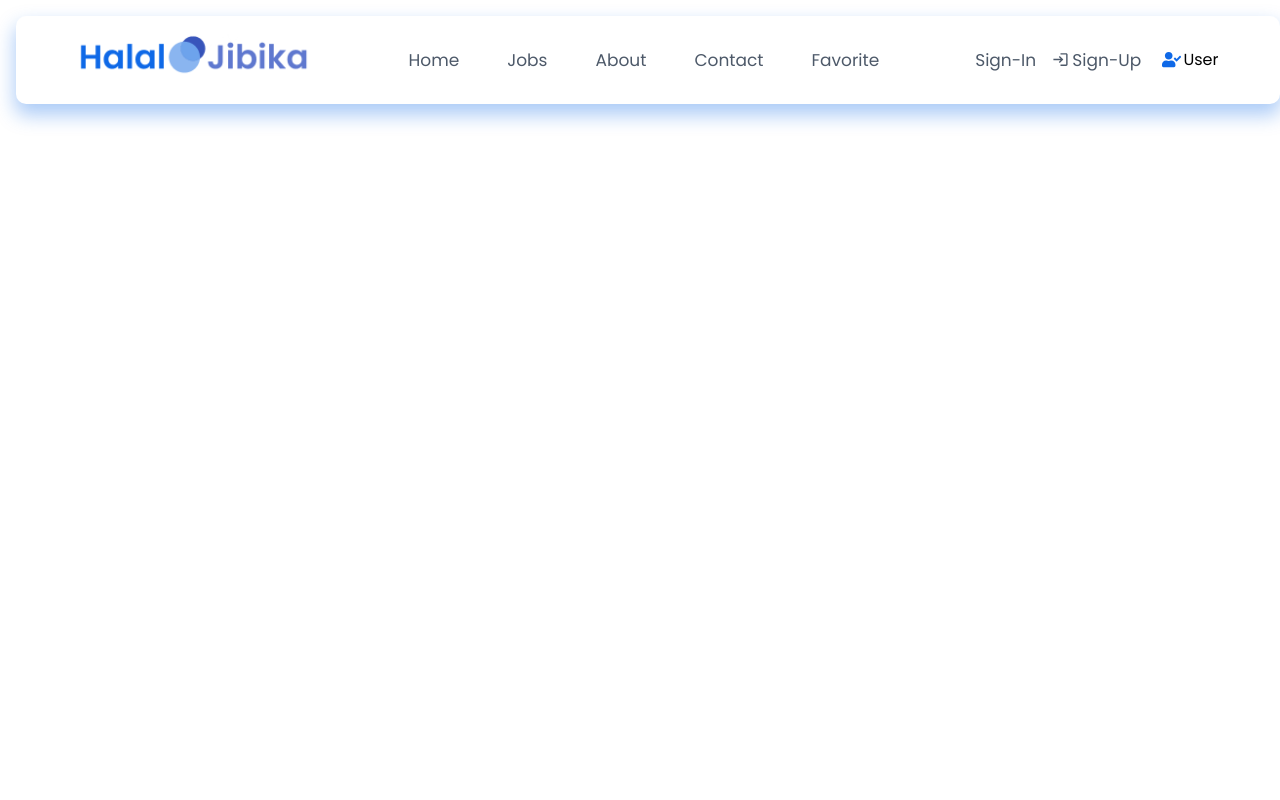
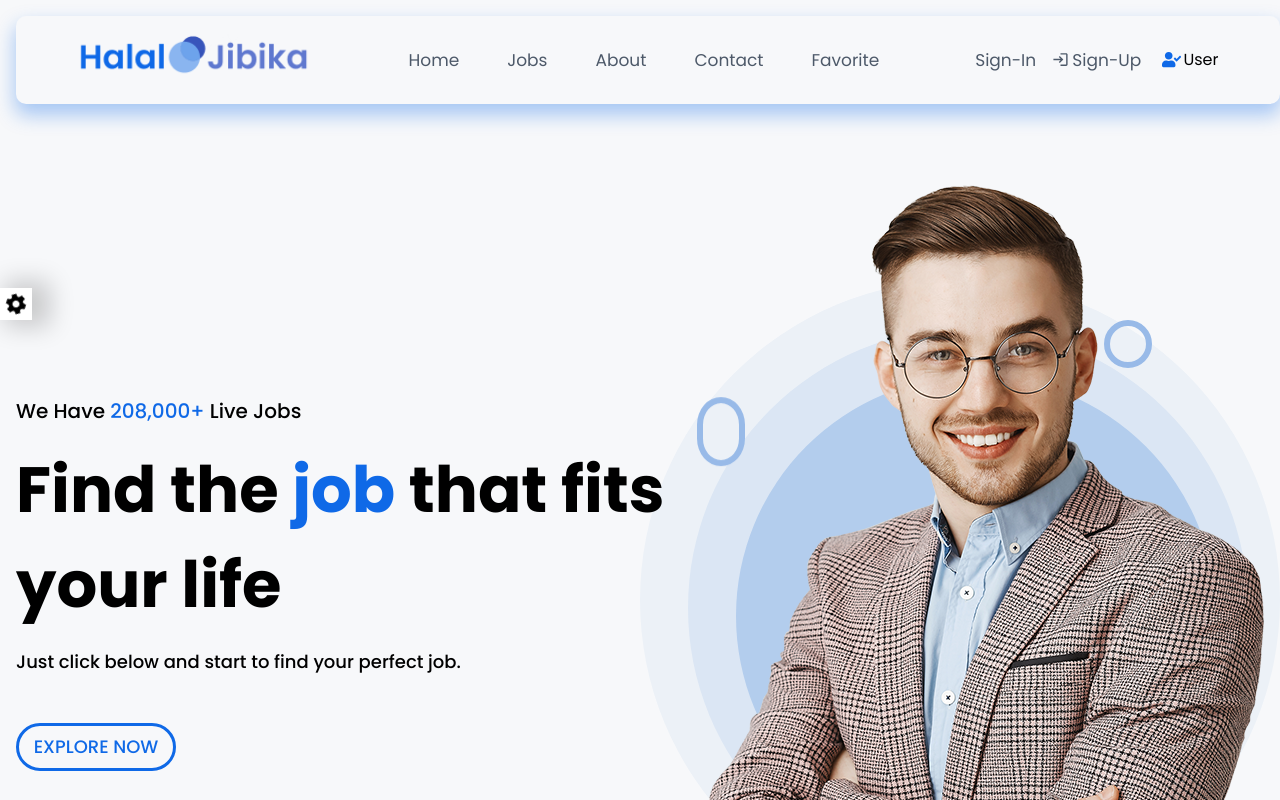
Before and after one commit to rakibulislam4/Halal-Jibika, a React (Vite) app: page / in a window 1280 px wide. Shown: the top 800 px of the page. Built offline with nearby package versions, Linux system fonts and the light colour scheme.

Commit message:
added some animation to home page

```diff
--- a/src/App.css
+++ b/src/App.css
@@ -7,7 +7,3 @@
   text-decoration: none;
   font-family: 'Poppins', sans-serif;
 }
-
-body{
-  padding: 1rem;
-}
--- /dev/null
+++ b/src/Components/Hero/Hero.css
@@ -0,0 +1,247 @@
+.hero span {
+  color: #0f69e7;
+}
+.hero h1 {
+  font-size: 4rem;
+}
+.advertise {
+  font-weight: 500;
+  font-size: 20px;
+}
+.hero {
+  display: flex;
+  align-items: center;
+}
+.hero-content-left {
+  display: flex;
+  flex-direction: column;
+  gap: 1rem;
+  position: relative;
+  z-index: 999999999;
+}
+.explore-now {
+  border: none;
+  padding: 5px 10px;
+  font-size: 16px;
+  position: relative;
+  background: transparent;
+  color: #0f69e7;
+  text-transform: uppercase;
+  border: 3px solid #0f69e7;
+  cursor: pointer;
+  transition: all 0.7s;
+  overflow: hidden;
+  border-radius: 100px;
+  width: 10rem;
+  height: 3rem;
+  font-weight: 500;
+  font-size: 18px;
+  margin-top: 2rem;
+}
+
+.explore-now:hover {
+  color: white;
+}
+.explore-now span {
+  transition: all 0.7s;
+  z-index: -1;
+}
+
+.explore-now .first {
+  content: "";
+  position: absolute;
+  right: 100%;
+  top: 0;
+  width: 25%;
+  height: 100%;
+  background-color: #0f69e7;
+}
+
+.explore-now:hover .first {
+  top: 0;
+  right: 0;
+}
+.explore-now .second {
+  content: "";
+  position: absolute;
+  left: 25%;
+  top: -100%;
+  height: 100%;
+  width: 25%;
+  background-color: #0f69e7;
+}
+
+.explore-now:hover .second {
+  top: 0;
+  left: 50%;
+}
+
+.explore-now .third {
+  content: "";
+  position: absolute;
+  left: 50%;
+  height: 100%;
+  top: 100%;
+  width: 25%;
+  background-color: #0f69e7;
+}
+
+.explore-now:hover .third {
+  top: 0;
+  left: 25%;
+}
+
+.explore-now .fourth {
+  content: "";
+  position: absolute;
+  left: 100%;
+  top: 0;
+  height: 100%;
+  width: 25%;
+  background-color: #0f69e7;
+}
+
+.explore-now:hover .fourth {
+  top: 0;
+  left: 0;
+}
+
+.hero-content-right {
+  position: relative;
+}
+.hero-content-right img {
+  z-index: 9999;
+  position: relative;
+}
+.circle-1 {
+  position: absolute;
+  width: 30rem;
+  height: 30rem;
+  top: 12rem;
+  z-index: 3;
+  right: 3rem;
+  border-radius: 50%;
+  background-color: rgb(179, 205, 237);
+}
+.circle-2 {
+  position: absolute;
+  width: 35rem;
+  height: 35rem;
+  top: 9rem;
+  z-index: 2;
+  right: 1rem;
+  border-radius: 50%;
+  background-color: rgb(219, 230, 244);
+}
+.circle-3 {
+  position: absolute;
+  width: 40rem;
+  height: 40rem;
+  top: 6rem;
+  z-index: 1;
+  right: -1rem;
+  border-radius: 50%;
+  background-color: rgb(236, 241, 247);
+}
+.floating-1 {
+  position: absolute;
+  width: 3rem;
+  height: 3rem;
+  top: 20rem;
+  z-index: 4;
+  border-radius: 50%;
+  border: 6px solid #98bae8;
+  animation-name: float-1;
+  animation-duration: 5s;
+  animation-timing-function: ease-in-out;
+  animation-iteration-count: infinite;
+}
+@keyframes float-1 {
+  0% {
+    transform: translateY(0);
+  }
+  20% {
+    transform: translateY(-10rem);
+    height: 5rem;
+    border-radius: 25px;
+  }
+  60% {
+    transform: translateY(10rem);
+    width: 3rem;
+    height: 3rem;
+    border-radius: 50%;
+  }
+}
+.floating-2 {
+  position: absolute;
+  width: 3rem;
+  height: 3rem;
+  top: 15rem;
+  right: 7rem;
+  z-index: 4;
+  border-radius: 50%;
+  border: 6px solid #98bae8;
+  animation-name: float-2;
+  animation-duration: 4s;
+  animation-timing-function: ease-in-out;
+  animation-iteration-count: infinite;
+}
+@keyframes float-2 {
+  0% {
+    transform: translateY(0);
+  }
+  20% {
+    transform: translateY(-15rem);
+  }
+  60% {
+    transform: translateY(2rem);
+    width: 3rem;
+    height: 3rem;
+    border-radius: 50%;
+  }
+}
+.hero-icons-rotate {
+  width: 2rem;
+  height: 2rem;
+  background-color: white;
+  display: flex;
+  align-items: center;
+  justify-content: center;
+  position: fixed;
+  left: 0;
+  top: 18rem;
+  cursor: pointer;
+  z-index: 1;
+  box-shadow: 11px 0px 25px 7px rgba(0,0,0,0.19);
+-webkit-box-shadow: 11px 0px 25px 7px rgba(0,0,0,0.19);
+-moz-box-shadow: 11px 0px 25px 7px rgba(0,0,0,0.19);
+}
+.rotate-icon {
+  font-size: 30px;
+  width: 1.5rem;
+  height: 1.5rem;
+  display: flex;
+  align-items: center;
+  justify-content: center;
+  -webkit-animation: rotating 2s linear infinite;
+  -moz-animation: rotating 2s linear infinite;
+  -ms-animation: rotating 2s linear infinite;
+  -o-animation: rotating 2s linear infinite;
+  animation: rotating 2s linear infinite;
+}
+@keyframes rotating {
+  from {
+    -ms-transform: rotate(0deg);
+    -moz-transform: rotate(0deg);
+    -webkit-transform: rotate(0deg);
+    -o-transform: rotate(0deg);
+    transform: rotate(0deg);
+  }
+  to {
+    -ms-transform: rotate(360deg);
+    -moz-transform: rotate(360deg);
+    -webkit-transform: rotate(360deg);
+    -o-transform: rotate(360deg);
+    transform: rotate(360deg);
+  }
+}
--- /dev/null
+++ b/src/Components/Hero/Hero.jsx
@@ -0,0 +1,53 @@
+import "./Hero.css";
+import { useNavigate } from "react-router-dom";
+import { IoMdSettings } from "react-icons/io";
+import person from "../../assets/person.png";
+export default function Hero() {
+  const navigate = useNavigate();
+
+  return (
+    <div className="hero">
+      <div className="hero-content-left">
+        <p className="advertise">
+          We Have <span>208,000+</span> Live Jobs
+        </p>
+        <h1>
+          Find the <span>job</span> that fits your life
+        </h1>
+        <p style={{ fontSize: "18px", fontWeight: "500" }}>
+          Just click below and start to find your perfect job.
+        </p>
+
+        <button
+          className="explore-now"
+          onClick={() => navigate("/jobs")}
+        >
+          <span className="first"></span>
+          <span className="second"></span>
+          <span className="third"></span>
+          <span className="fourth"></span>
+          Explore Now
+        </button>
+<div className="hero-icons-rotate">
+
+        <div className="rotate-icon">
+          <IoMdSettings />
+        </div>
+</div>
+
+      </div>
+
+      <div className="hero-content-right">
+        <img
+          src={person}
+          alt=""
+        />
+        <div className="circle-1"></div>
+        <div className="circle-2"></div>
+        <div className="circle-3"></div>
+        <div className="floating-1"></div>
+        <div className="floating-2"></div>
+      </div>
+    </div>
+  );
+}
--- a/src/Components/Navbar/Navbar/Navbar.css
+++ b/src/Components/Navbar/Navbar/Navbar.css
@@ -3,7 +3,7 @@
   display: flex;
   align-items: center;
   justify-content: center;
-  position: fixed;
+
   border-radius: 10px;
   box-shadow: 0px 10px 19px 1px rgba(15, 105, 231, 0.35);
   -webkit-box-shadow: 0px 10px 19px 1px rgba(15, 105, 231, 0.35);
--- a/src/Pages/Home/Home.css
+++ b/src/Pages/Home/Home.css
@@ -0,0 +1,8 @@
+.home
+{
+    display: flex;
+    flex-direction: column;
+    gap: 5rem;
+    background-color: #f7f8fa;
+    padding: 1rem;
+}
--- a/src/Pages/Home/Home.jsx
+++ b/src/Pages/Home/Home.jsx
@@ -1,9 +1,11 @@
+import Hero from '../../Components/Hero/Hero'
 import Navbar from '../../Components/Navbar/Navbar/Navbar'
 import './Home.css'
 export default function Home() {
   return (
-    <div>
+    <div className='home'>
     <Navbar/>
+    <Hero/>
     </div>
   )
 }
```
Also changed, not shown: src/assets/person.png (added).
